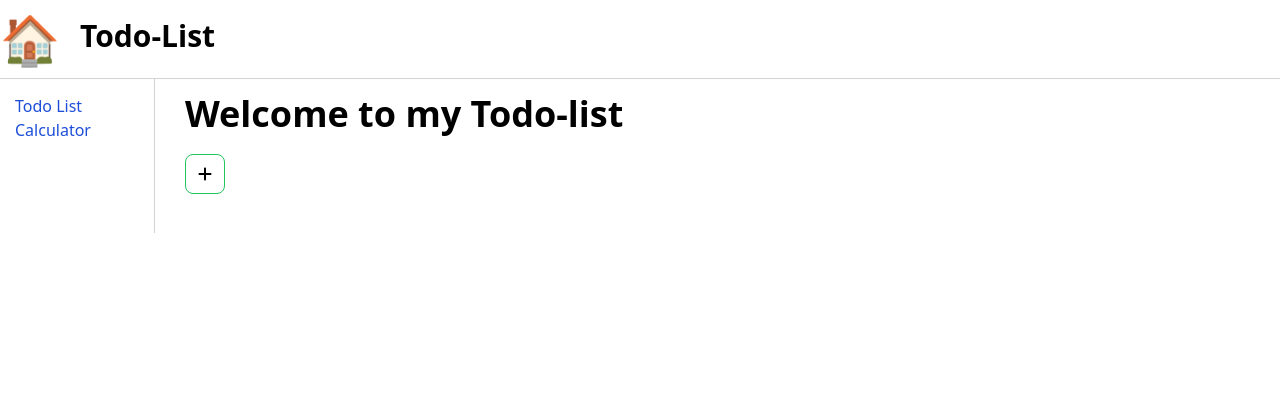
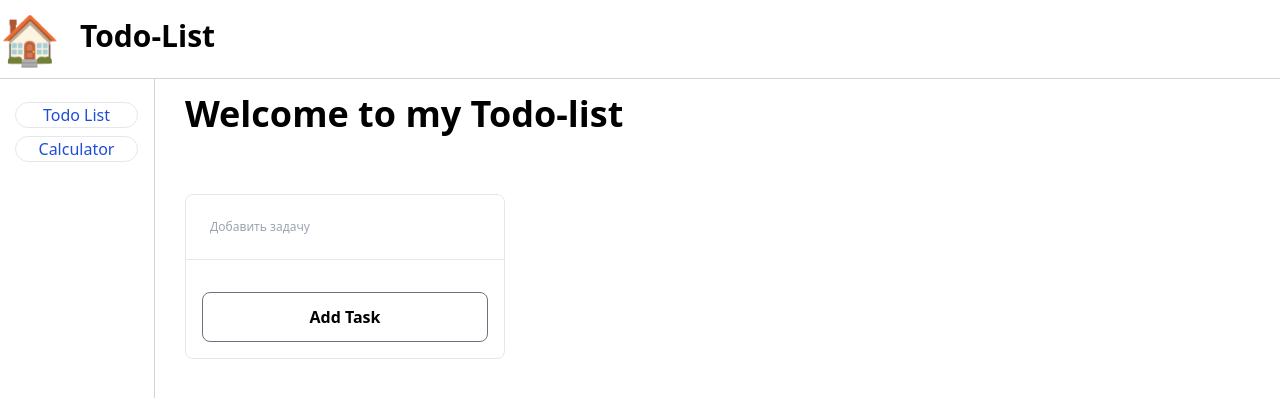
Before and after one commit to Shibodaev/todo-list, a Vue app: page /#/todolist in a window 1280 px wide. Shown: the top 398 px of the page. Built offline with nearby package versions, Linux system fonts and the light colour scheme; what tw-elements would draw is missing.

Commit message:
Поправил стили

```diff
--- a/src/App.vue
+++ b/src/App.vue
@@ -15,15 +15,17 @@
       </div>
     </header>
     <div class="container mx-auto">
-      <main class="application">
-        <aside class="application__sidebar">
+      <main class="application min-h-screen">
+        <aside class="application__sidebar pr-4">
           <template v-for="elem in addenda" :key="elem">
-            <router-link class="text-blue-700 w-full block" :to="elem.url">{{
-              elem.title
-            }}</router-link>
+            <router-link
+              class="text-blue-700 w-full rounded-full mt-2 border flex items-center justify-center hover:bg-slate-400 hover:text-white duration-100 ease-in-out"
+              :to="elem.url"
+              >{{ elem.title }}</router-link
+            >
           </template>
         </aside>
-        <section class="application__main">
+        <section class="application__main border-r">
           <router-view />
         </section>
       </main>
--- a/src/components/Todo/TaskInput.vue
+++ b/src/components/Todo/TaskInput.vue
@@ -1,13 +1,23 @@
 <template>
-  <div>
-    <label class="custom-checkbox">
+  <div
+    class="flex items-center"
+    :data-parent="id"
+    :class="id > 0 ? 'mt-2' : ''"
+  >
+    <label class="flex items-centerc w-full custom-checkbox mr-2">
       <input type="checkbox" name="color-1" value="indigo" />
-      <span>Indigo</span>
+      <span>{{ id + 1 }}. {{ item }}</span>
     </label>
-    <input
-      class="w-full p-2 box-border text-xs border-b bg-transparent border-gray-600"
-      type="text"
-    />
+    <span
+      data-delete
+      @click="$emit('deleteElement', $event)"
+      class="ml-4 hover:text-green-400 active:text-green-600"
+    >
+      <font-awesome-icon
+        class="pointer-events-none"
+        :icon="['fa-solid', 'fa-xmark']"
+      />
+    </span>
   </div>
 </template>
 
@@ -15,6 +25,17 @@
 export default {
   data() {
     return {};
+  },
+  methods: {},
+  props: {
+    item: {
+      type: String,
+      default: '',
+    },
+    id: {
+      type: Number,
+      default: 0,
+    },
   },
 };
 </script>
--- a/src/components/Todo/TodoCard.vue
+++ b/src/components/Todo/TodoCard.vue
@@ -16,6 +16,7 @@
     <div class="card-task__body p-4 flex flex-col">
       <div class="card-task__container">
         <template v-if="tasks">
+          <KeepAlive>
             <task-input-vue
               v-for="(item, index) in tasks"
               :key="index"
@@ -23,6 +24,7 @@
               :item="item.task"
               @click="deleteElement($event, item.id)"
             ></task-input-vue>
+          </KeepAlive>
         </template>
       </div>
       <button
--- a/src/views/TodoList.vue
+++ b/src/views/TodoList.vue
@@ -1,17 +1,17 @@
 <template>
   <div class="todo flex flex-col" id="todo">
     <h1 class="mt-0 font-bold text-4xl mb-5">Welcome to my Todo-list</h1>
-    <button
+    <!-- <button
       v-on:click="isBlock = !isBlock"
       class="emoji-color-green transition ease-in-out delay-150 btn inline-flex items-center justify-center w-10 h-10 box-border border border-solid border-green-500 rounded-lg hover:border-blue-400"
     >
       <span class="emoji-color-green transition ease-in-out delay-150"
         ><font-awesome-icon :icon="['fa-solid', 'fa-plus']"
       /></span>
-    </button>
+    </button> -->
     <br />
-    <div :class="{ hidden: isBlock }" class="container-task">
-      <todo-card :title="title" :content="inputValue"> </todo-card>
+    <div class="container-task">
+      <todo-card> </todo-card>
     </div>
   </div>
 </template>
@@ -25,15 +25,8 @@ export default {
   data() {
     return {
       viewForm: false,
-      title: '',
-      inputValue: '',
       isBlock: true,
     };
-  },
-  computed: {},
-  methods: {
-    createTask() {},
-    changeTitle() {},
   },
 };
 </script>
```
Lines whose indentation alone changed are shown as unchanged.
